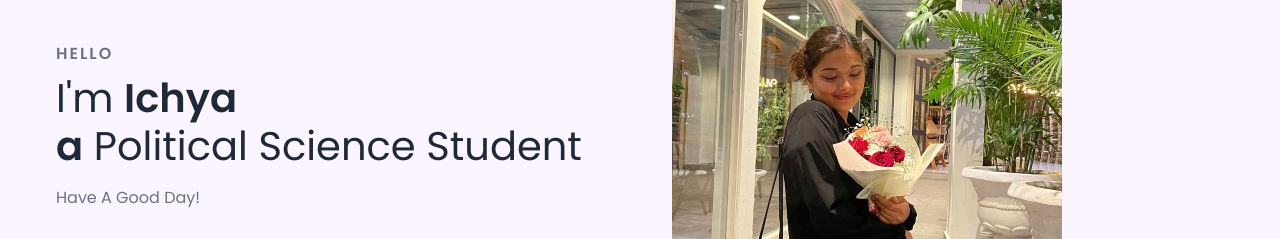
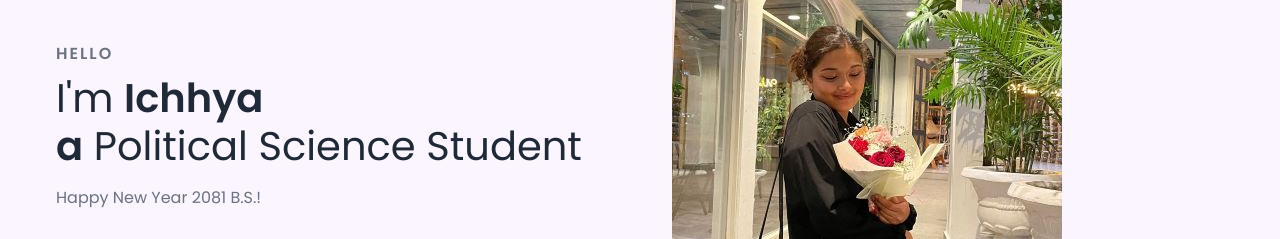
Before and after one commit to NirojXhettri/Ichyawebsite, a plain HTML site: page index.html in a window 1280 px wide. Shown: the part 232-471 px from the top of the page. Drawn offline with nearby package versions, Linux system fonts and the light colour scheme; a web font is replaced by a local one.

Commit message:
Update index.html

```diff
--- a/index.html
+++ b/index.html
@@ -8,7 +8,7 @@
       rel="stylesheet"
     />
     <link rel="stylesheet" href="styles.css" />
-    <title>Ichya Website</title>
+    <title>Ichhya Website</title>
     <link rel="preconnect" href="https://fonts.googleapis.com">
     <link rel="preconnect" href="https://fonts.gstatic.com" crossorigin>
     <link href="https://fonts.googleapis.com/css2?family=Nabla&display=swap" rel="stylesheet">
@@ -41,10 +41,10 @@
           <div class="content">
             <p class="subtitle">HELLO</p>
             <h1 class="title">
-              I'm <span>Ichya<br />a</span> Political Science Student
+              I'm <span>Ichhya<br />a</span> Political Science Student
             </h1>
             <p class="description">
-              Have A Good Day!
+              Happy New Year 2081 B.S.!
             </p>
             <div class="action__btns">
               <button class="hire__me">Happy</button>
@@ -56,7 +56,7 @@
           </div>
         </div>
         <div id="nnn" align="center">
-      <p><marquee>Welcome to my website</marquee></p>
+      <p><marquee>Welcome to Ichhya website</marquee></p>
       </div>
       </section>
 </body>
```
